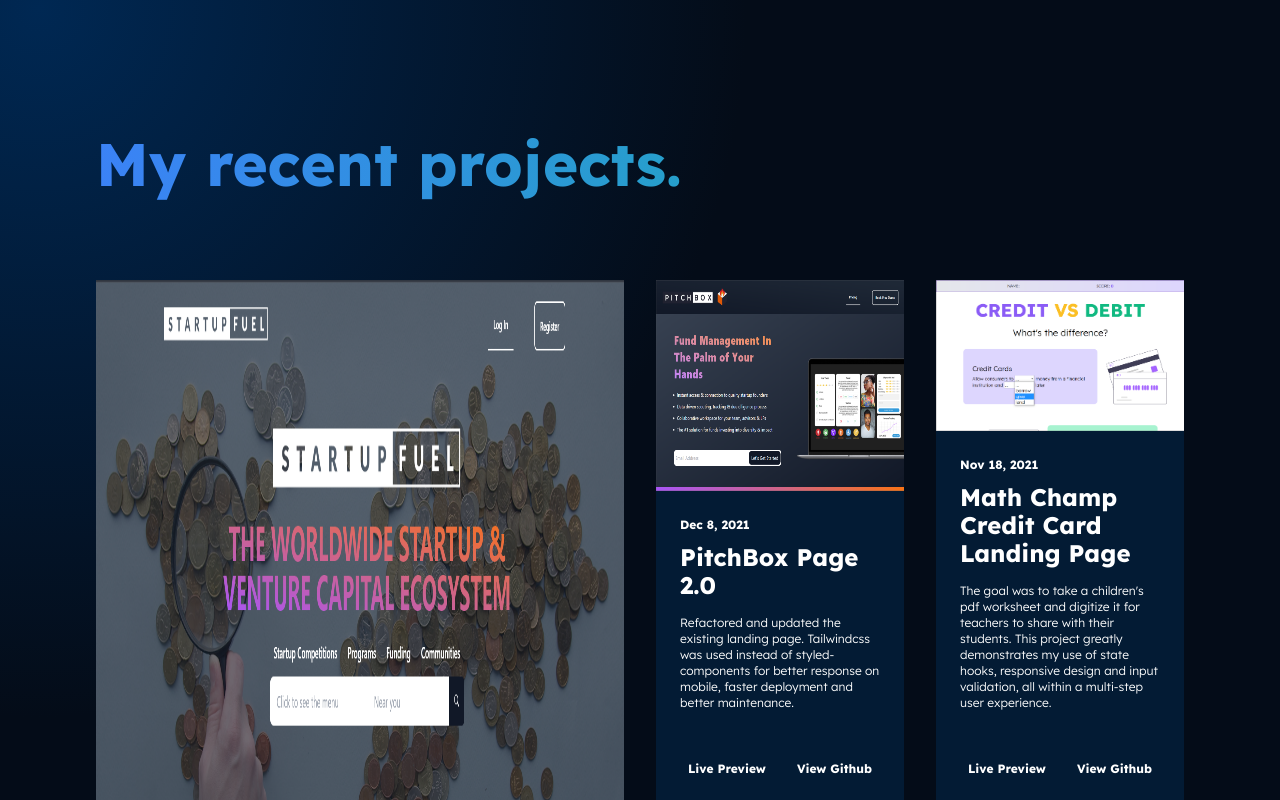
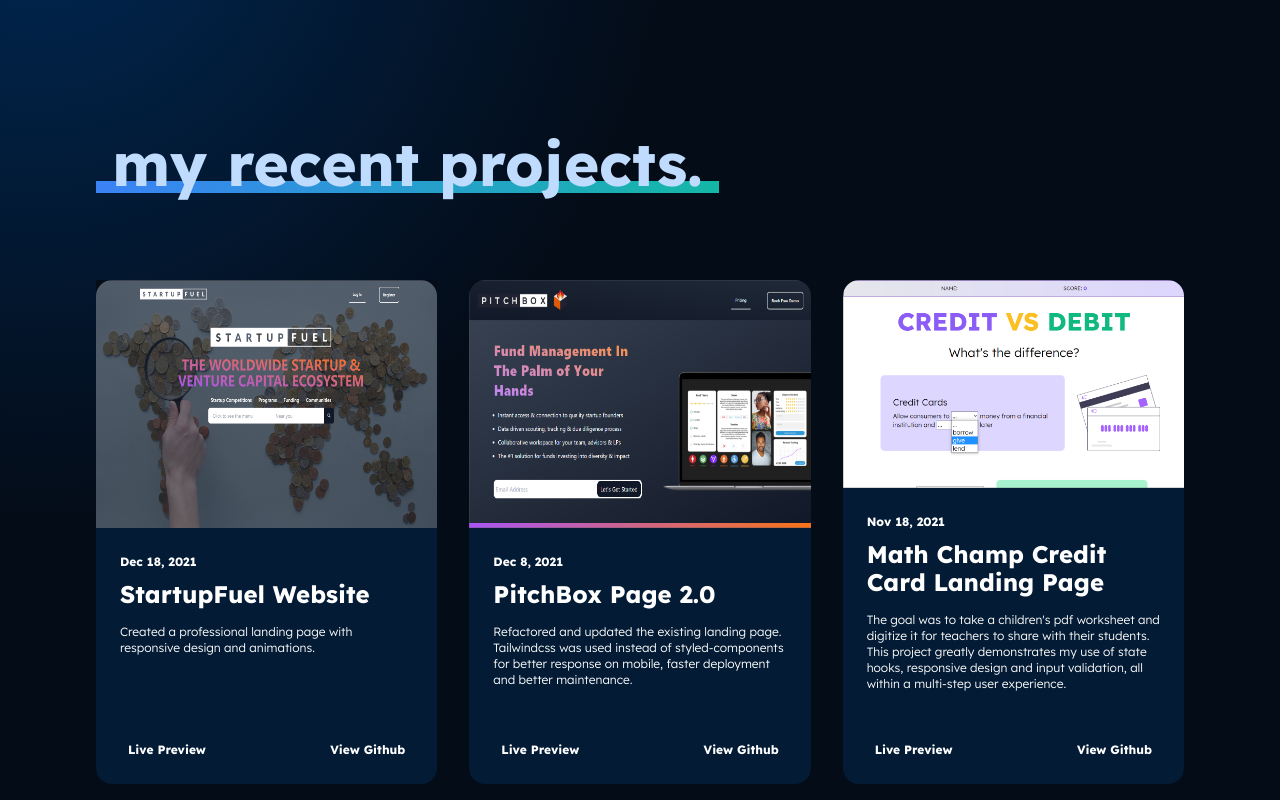
Before and after one commit to jmski/jmgelua, a Next.js app: page / in a window 1280 px wide. Shown: the part 840-1640 px from the top of the page. Built offline with nearby package versions, Linux system fonts and the light colour scheme.

Commit message:
Logo changes and removed main story project

```diff
--- a/components/Article.tsx
+++ b/components/Article.tsx
@@ -1,9 +1,13 @@
 import React from "react";
 
 const Article = ({ imgUrl, date, text, desc, href, github }) => (
-  <div className="w-full h-full flex flex-col bg-footer hover:bg-primary ease-in-out duration-200 text-white hover:text-black">
+  <div className="w-full h-full flex flex-col rounded-2xl bg-footer hover:bg-blue-200 ease-in-out duration-200 text-white hover:text-black">
     <div className="w-full h-full bg-background">
-      <img className="w-full h-full" src={imgUrl} alt="blog_image" />
+      <img
+        className="w-full h-full rounded-t-2xl"
+        src={imgUrl}
+        alt="blog_image"
+      />
     </div>
     <div className="flex flex-col justify-between pt-4 px-6 h-full">
       <div>
--- a/components/v2/Header.tsx
+++ b/components/v2/Header.tsx
@@ -1,7 +1,7 @@
 import React, { useState } from "react";
 import Image from "next/image";
-import img1 from "../../public/images/jm6-logo.png";
-import img2 from "../../public/images/jm6-logo-v2.png";
+import img1 from "../../public/images/svg/jm6-logo.svg";
+import img2 from "../../public/images/svg/jm6-logo-v2.svg";
 
 const Header = () => {
   const [toggleLogo, setToggleLogo] = useState(img1);
--- a/components/v2/Projects.tsx
+++ b/components/v2/Projects.tsx
@@ -9,22 +9,13 @@
       id="projects"
     >
       <div className="w-full text-left mb-20">
-        <h1 className="text-transparent bg-clip-text bg-gradient-to-r from-blue-500 to-teal-500 text-4xl leading-10 sm:text-5xl sm:leading-12 md:text-6xl md:leading-18 font-extrabold">
-          My recent projects.
+        <h1 className="text-blue-200 text-4xl leading-10 sm:text-5xl sm:leading-12 md:text-6xl md:leading-18 font-extrabold">
+          <span className="px-4 bg-gradient-to-r from-blue-500 to-teal-500 bg-growing-underline hover:text-white whitespace-nowrap">
+            my recent projects.
+          </span>
         </h1>
       </div>
-      <div className="flex lg:flex-row flex-col-reverse">
-        <div className="flex-1 lg:w-1/2 w-full my-8 lg:mr-8 lg:my-0">
-          <Article
-            imgUrl={mainStoryData.img}
-            date={mainStoryData.dateStart}
-            text={mainStoryData.title}
-            desc={mainStoryData.desc}
-            href={mainStoryData.href}
-            github={mainStoryData.github}
-          />
-        </div>
-        <div className="flex-1 grid grid-cols-1 lg:grid-cols-2 gap-8">
+      <div className="flex-1 grid grid-cols-1 md:grid-cols-2 lg:grid-cols-3 gap-8">
         {projectData.map((element, index) => (
           <Article
             key={index}
@@ -38,7 +29,6 @@
         ))}
       </div>
     </div>
-    </div>
   );
 };
 
--- a/pages/api/v2/projectData.tsx
+++ b/pages/api/v2/projectData.tsx
@@ -8,6 +8,14 @@
 };
 
 export const projectData = [
+  {
+    title: "StartupFuel Website",
+    dateStart: "Dec 18, 2021",
+    img: "/images/startupfuel-lp.png",
+    href: "http://startupfuel.netlify.app/pitchbox",
+    github: "https://github.com/jmski/startupfuel-dev.git",
+    desc: "Created a professional landing page with responsive design and animations.",
+  },
   {
     title: "PitchBox Page 2.0",
     dateStart: "Dec 8, 2021",
```
Also changed, not shown: public/images/svg/jm6-logo-v2.svg (added), public/images/svg/jm6-logo.svg (added). Lines whose indentation alone changed are shown as unchanged.
